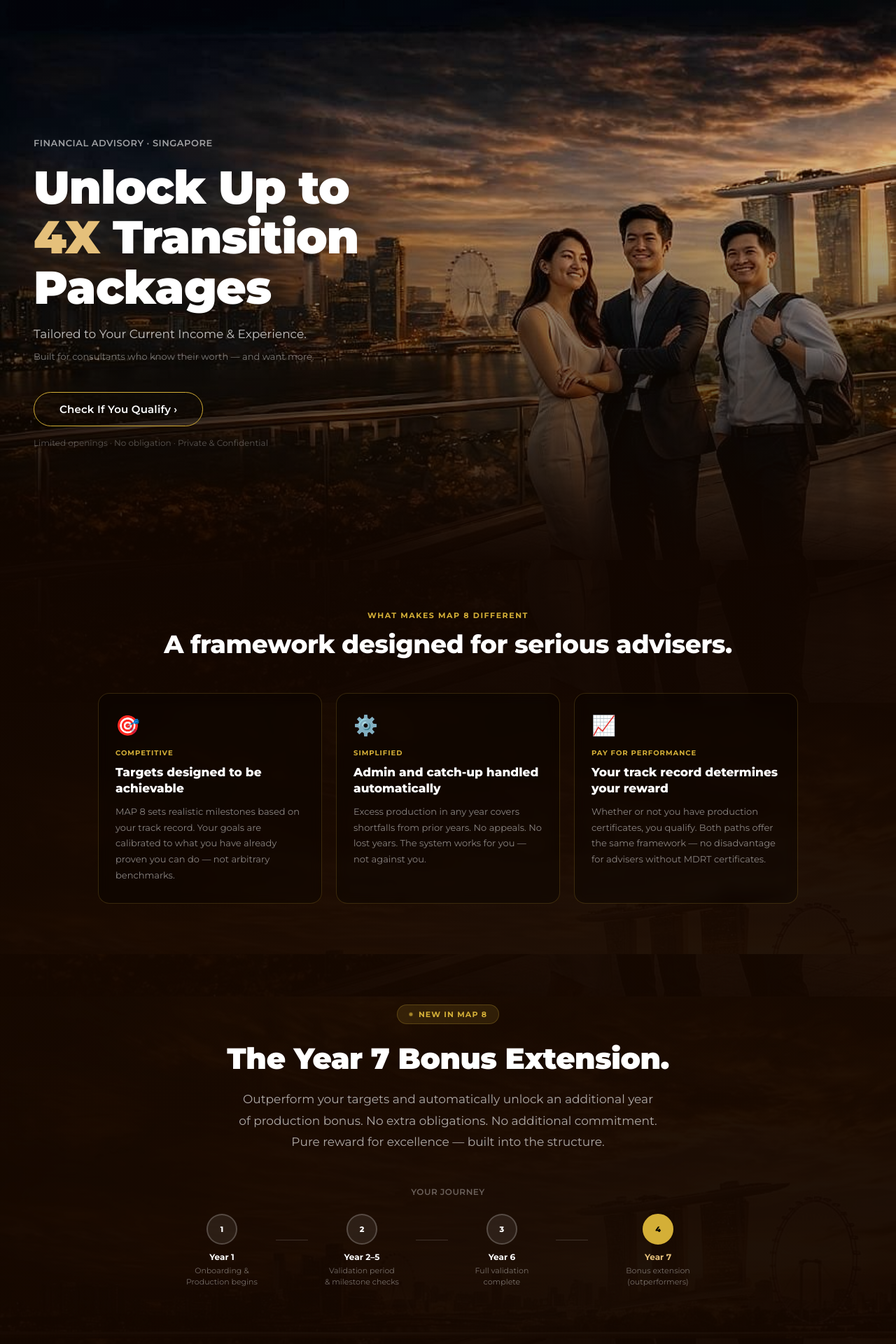
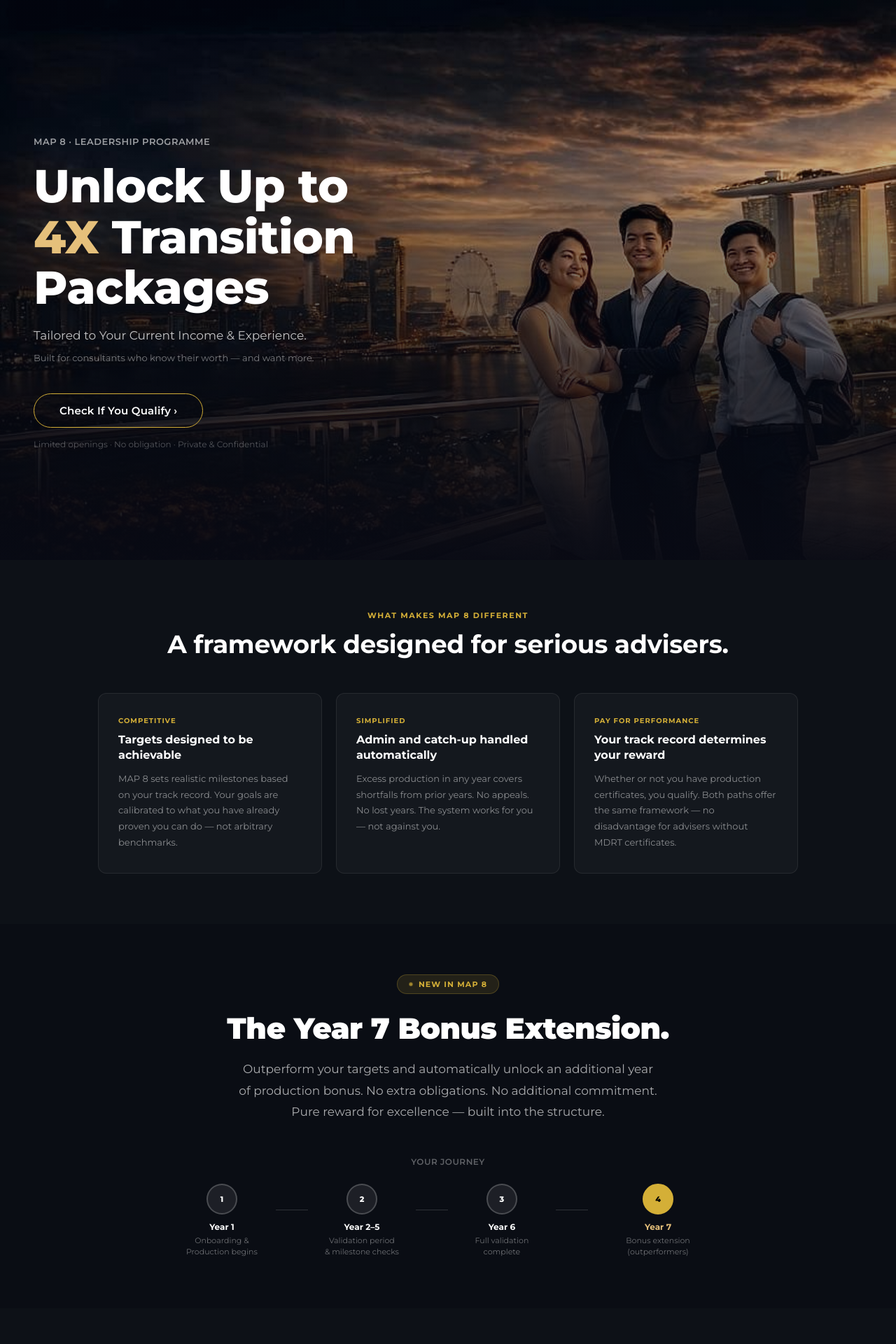
Before and after one commit to skys-lead-portal/skys-recruitment, a Next.js app: page / in a window 1280 px wide. Shown: the top 1920 px of the page at 70% size. Built offline with nearby package versions, Linux system fonts and the light colour scheme.

Commit message:
refactor: professional redesign — deep navy palette, no emojis, cleaner cards, refined typography

```diff
--- a/app/page.tsx
+++ b/app/page.tsx
@@ -78,12 +78,12 @@ export default function Home() {
   ]
 
   return (
-    <div style={{ fontFamily: "'Montserrat', 'Inter', -apple-system, sans-serif", minHeight: '100vh', background: '#100500', color: '#fff', overflowX: 'hidden' }}>
+    <div style={{ fontFamily: "'Montserrat', 'Inter', -apple-system, sans-serif", minHeight: '100vh', background: '#0A0D14', color: '#fff', overflowX: 'hidden' }}>
       <style>{`
         @import url('https://fonts.googleapis.com/css2?family=Montserrat:wght@400;500;600;700;800;900&display=swap');
         * { box-sizing: border-box; margin: 0; padding: 0; }
         input::placeholder { color: rgba(255,255,255,0.35); }
-        select option { background: #1a0f05; color: #fff; }
+        select option { background: #0d1117; color: #fff; }
         input:focus, select:focus { border-color: ${GOLD} !important; outline: none; }
         @keyframes fadeUp { from { opacity:0; transform:translateY(24px); } to { opacity:1; transform:translateY(0); } }
         @keyframes pulse { 0%,100%{opacity:1;transform:scale(1)} 50%{opacity:0.5;transform:scale(0.75)} }
@@ -104,8 +104,8 @@ export default function Home() {
           transition: all 0.3s ease; font-family: inherit; letter-spacing: 0.3px;
         }
         .btn-pill-filled:hover { background: rgba(212,175,55,0.22); box-shadow: 0 0 28px rgba(212,175,55,0.35); }
-        .pillar-card { flex: 1; border: 1px solid rgba(212,175,55,0.2); border-radius: 16px; padding: 28px 24px; background: rgba(0,0,0,0.3); backdrop-filter: blur(8px); transition: border-color 0.3s; }
-        .pillar-card:hover { border-color: rgba(212,175,55,0.5); }
+        .pillar-card { flex: 1; border: 1px solid rgba(255,255,255,0.08); border-radius: 12px; padding: 32px 28px; background: rgba(255,255,255,0.03); transition: border-color 0.3s, background 0.3s; }
+        .pillar-card:hover { border-color: rgba(212,175,55,0.4); background: rgba(212,175,55,0.04); }
         .audience-card { background: #fff; border-radius: 14px; overflow: hidden; flex: 1; cursor: pointer; transition: transform 0.22s ease, box-shadow 0.22s ease; min-width: 0; }
         .audience-card:hover { transform: translateY(-5px); box-shadow: 0 16px 48px rgba(0,0,0,0.55); }
         .card-img { width: 100%; height: 220px; object-fit: cover; object-position: center top; display: block; }
@@ -122,15 +122,15 @@ export default function Home() {
       {/* ── HERO ── */}
       <section className="sec-pad" style={{
         minHeight: '100vh',
-        background: `linear-gradient(to bottom, rgba(10,5,0,0.22) 0%, rgba(10,5,0,0.18) 30%, rgba(15,7,0,0.58) 65%, rgba(18,6,0,0.96) 100%), ${BG} center top / cover no-repeat`,
+        background: `linear-gradient(to bottom, rgba(5,8,18,0.35) 0%, rgba(5,8,18,0.25) 30%, rgba(5,8,18,0.72) 65%, rgba(8,10,20,0.97) 100%), ${BG} center top / cover no-repeat`,
         display: 'flex', flexDirection: 'column', justifyContent: 'center',
         padding: '100px 0 64px',
       }}>
         <div className="fade-up" style={{ maxWidth: 680, padding: '0 36px 0 48px' }}>
           <p style={{ fontSize: 13, color: 'rgba(255,255,255,0.6)', marginBottom: 20, letterSpacing: 0.5, textTransform: 'uppercase', fontWeight: 600 }}>
-            Financial Advisory · Singapore
+            MAP 8 · Leadership Programme
           </p>
-          <h1 style={{ fontSize: 'clamp(40px, 6vw, 66px)', fontWeight: 900, lineHeight: 1.08, marginBottom: 18, letterSpacing: '-1px' }}>
+          <h1 style={{ fontSize: 'clamp(40px, 6vw, 66px)', fontWeight: 800, lineHeight: 1.1, marginBottom: 18, letterSpacing: '-0.5px' }}>
             Unlock Up to<br />
             <span style={{ color: GOLD_LIGHT }}>4X</span> Transition<br />
             Packages
@@ -152,36 +152,35 @@ export default function Home() {
 
       {/* ── 3 PILLARS ── */}
       <section className="sec-pad" style={{
-        background: `linear-gradient(to bottom, rgba(18,6,0,0.97), rgba(22,8,0,0.95)), ${BG} center 45% / cover fixed`,
+        background: '#0D1117',
         padding: '72px 48px',
       }}>
         <div style={{ maxWidth: 1000, margin: '0 auto' }}>
           <p style={{ fontSize: 11, fontWeight: 700, color: GOLD, letterSpacing: '0.14em', textTransform: 'uppercase', marginBottom: 12, textAlign: 'center' }}>What makes MAP 8 different</p>
-          <h2 style={{ fontSize: 'clamp(24px, 3vw, 36px)', fontWeight: 800, color: '#fff', textAlign: 'center', marginBottom: 48, letterSpacing: '-0.5px' }}>
+          <h2 style={{ fontSize: 'clamp(24px, 3vw, 36px)', fontWeight: 700, color: '#fff', textAlign: 'center', marginBottom: 48, letterSpacing: '-0.3px' }}>
             A framework designed for serious advisers.
           </h2>
           <div className="pillars-row" style={{ display: 'flex', gap: 20 }}>
             {[
               {
-                icon: '🎯', tag: 'Competitive',
+                tag: 'Competitive',
                 title: 'Targets designed to be achievable',
                 desc: 'MAP 8 sets realistic milestones based on your track record. Your goals are calibrated to what you have already proven you can do — not arbitrary benchmarks.',
               },
               {
-                icon: '⚙️', tag: 'Simplified',
+                tag: 'Simplified',
                 title: 'Admin and catch-up handled automatically',
                 desc: 'Excess production in any year covers shortfalls from prior years. No appeals. No lost years. The system works for you — not against you.',
               },
               {
-                icon: '📈', tag: 'Pay for Performance',
+                tag: 'Pay for Performance',
                 title: 'Your track record determines your reward',
                 desc: 'Whether or not you have production certificates, you qualify. Both paths offer the same framework — no disadvantage for advisers without MDRT certificates.',
               },
-            ].map(({ icon, tag, title, desc }) => (
+            ].map(({ tag, title, desc }) => (
               <div key={tag} className="pillar-card">
-                <span style={{ fontSize: 28, marginBottom: 16, display: 'block' }}>{icon}</span>
                 <span style={{ fontSize: 10, fontWeight: 700, color: GOLD, letterSpacing: '0.1em', textTransform: 'uppercase', display: 'block', marginBottom: 10 }}>{tag}</span>
-                <h3 style={{ fontSize: 17, fontWeight: 800, color: '#fff', marginBottom: 10, lineHeight: 1.35 }}>{title}</h3>
+                <h3 style={{ fontSize: 16, fontWeight: 700, color: '#fff', marginBottom: 10, lineHeight: 1.4 }}>{title}</h3>
                 <p style={{ fontSize: 13, color: 'rgba(255,255,255,0.5)', lineHeight: 1.75 }}>{desc}</p>
               </div>
             ))}
@@ -191,7 +190,7 @@ export default function Home() {
 
       {/* ── YEAR 7 ── */}
       <section className="sec-pad" style={{
-        background: `linear-gradient(to bottom, rgba(22,8,0,0.95), rgba(20,7,0,0.96)), ${BG} center 55% / cover fixed`,
+        background: '#0A0D14',
         padding: '72px 48px',
       }}>
         <div style={{ maxWidth: 800, margin: '0 auto', textAlign: 'center' }}>
@@ -230,7 +229,7 @@ export default function Home() {
 
       {/* ── AUDIENCE CARDS ── */}
       <section className="sec-pad" style={{
-        background: `linear-gradient(to bottom, rgba(20,7,0,0.96), rgba(22,8,0,0.95)), ${BG} center 60% / cover fixed`,
+        background: '#0D1117',
         padding: '72px 48px',
       }}>
         <div style={{ maxWidth: 960, margin: '0 auto' }}>
@@ -261,7 +260,7 @@ export default function Home() {
 
       {/* ── HOW IT WORKS ── */}
       <section className="sec-pad" style={{
-        background: `linear-gradient(to bottom, rgba(22,8,0,0.95), rgba(20,7,0,0.97)), ${BG} center 70% / cover fixed`,
+        background: '#0A0D14',
         padding: '72px 48px',
       }}>
         <div style={{ maxWidth: 900, margin: '0 auto', textAlign: 'center' }}>
@@ -290,7 +289,7 @@ export default function Home() {
 
       {/* ── FORM ── */}
       <section id="form-section" className="sec-pad" style={{
-        background: `linear-gradient(to bottom, rgba(20,7,0,0.97), rgba(16,5,0,0.99)), ${BG} center 80% / cover fixed`,
+        background: '#0D1117',
         padding: '72px 48px 88px',
       }}>
         <div style={{ maxWidth: 680, margin: '0 auto' }}>
@@ -370,7 +369,7 @@ export default function Home() {
       </section>
 
       {/* ── FOOTER ── */}
-      <footer style={{ background: '#080300', borderTop: '1px solid rgba(255,255,255,0.04)', padding: '28px 48px', textAlign: 'center' }}>
+      <footer style={{ background: '#070A10', borderTop: '1px solid rgba(255,255,255,0.06)', padding: '28px 48px', textAlign: 'center' }}>
         <p style={{ fontSize: 11, color: 'rgba(255,255,255,0.15)', maxWidth: 560, margin: '0 auto', lineHeight: 1.8 }}>
           All compensation structures are indicative, personalised, and subject to eligibility criteria. This page is intended for qualified financial advisory professionals in Singapore only.
         </p>
```
